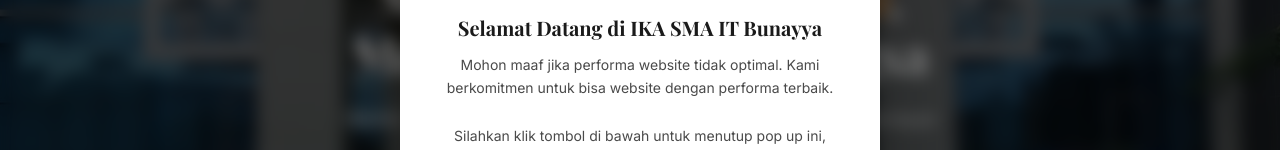
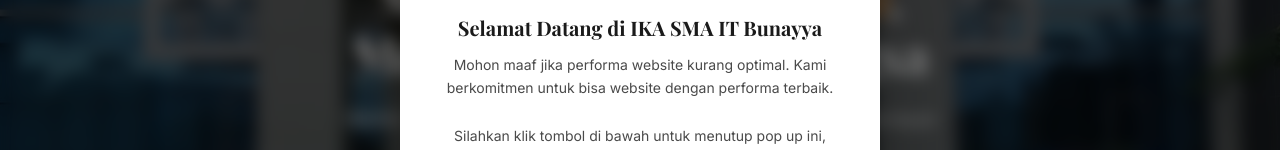
Before and after one commit to skirdrax/ikasmaitbunayya, a React (Vite) app: page / in a window 1280 px wide. Shown: the part 272-422 px from the top of the page. Built offline with nearby package versions, Linux system fonts and the light colour scheme; a web font is replaced by a local one.

Commit message:
upload 6

```diff
--- a/src/components/PopupNotification.jsx
+++ b/src/components/PopupNotification.jsx
@@ -37,8 +37,8 @@
         <div className="popup-icon"></div>
         <h3 className="popup-title">Selamat Datang di IKA SMA IT Bunayya</h3>
         <p className="popup-text">
-          Mohon maaf jika performa website tidak optimal. Kami berkomitmen untuk
-          bisa website dengan performa terbaik.
+          Mohon maaf jika performa website kurang optimal. Kami berkomitmen
+          untuk bisa website dengan performa terbaik.
         </p>
 
         <p className="popup-text">
```
